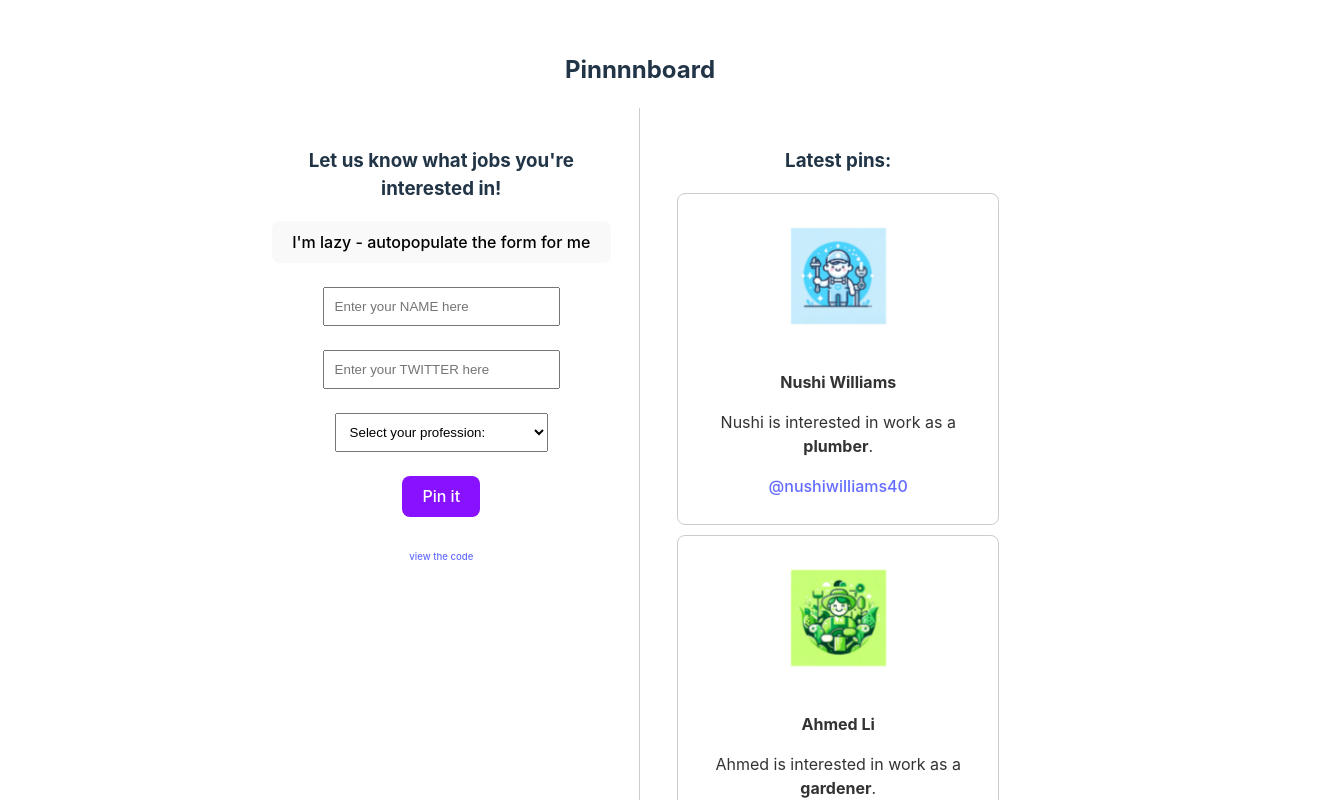
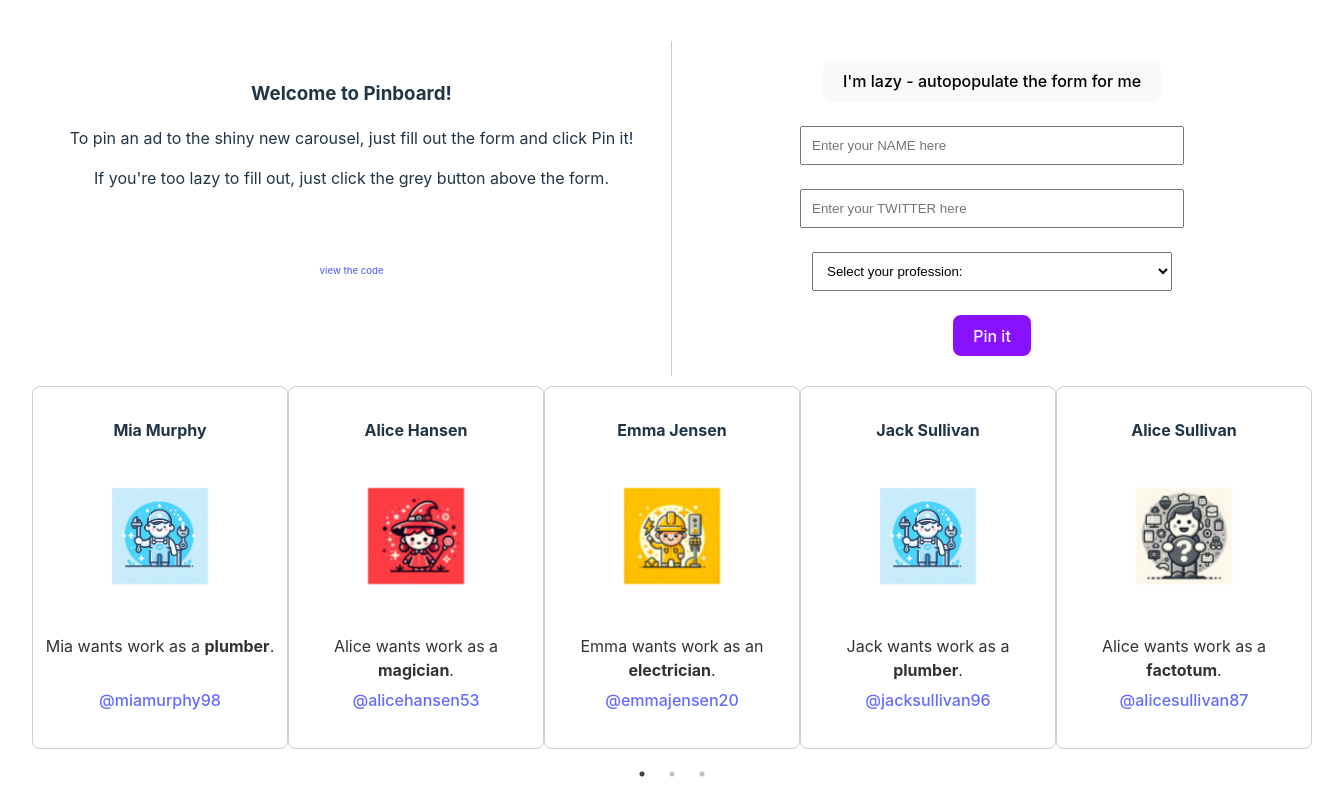
Before and after one commit to yablochko8/pinboard, a React (Vite) app: page / in a window 1280 px wide. Shown: the top 800 px of the page, 1344 px wide, since content can reach past the window. Built offline with nearby package versions, Linux system fonts and the light colour scheme.

Commit message:
Switched out simple column for a CAROUSEL

```diff
--- a/package.json
+++ b/package.json
@@ -11,7 +11,9 @@
   },
   "dependencies": {
     "react": "^18.2.0",
-    "react-dom": "^18.2.0"
+    "react-dom": "^18.2.0",
+    "react-slick": "^0.30.2",
+    "slick-carousel": "^1.8.1"
   },
   "devDependencies": {
     "@types/react": "^18.2.66",
--- a/src/App.jsx
+++ b/src/App.jsx
@@ -1,5 +1,4 @@
 import { useState } from 'react'
-import pinboardLogo from '/pinboard_logo.png'
 import './App.css'
 
 /*******************************************
@@ -213,6 +212,20 @@ let SubmitButton = ({ formValues, wipeFormValues, postNewAd }) => {
   )
 }
 
+
+const ContextBlock = () => (
+  <>
+    <h3>Welcome to Pinboard!</h3>
+    <p>To pin an ad to the shiny new carousel, just fill out the form and click Pin it!</p>
+    <p>If you're too lazy to fill out, just click the grey button above the form.</p>
+    <br />
+    <br />
+    <p className='low-emphasis'>
+      <a href="https://github.com/yablochko8/pinboard/blob/main/src/App.jsx">view the code </a>
+    </p>
+  </>
+)
+
 let InputForm = ({ postNewAd }) => {
   const [formValues, setFormValues] = useState (
     {
@@ -241,7 +254,6 @@ let InputForm = ({ postNewAd }) => {
 
   return(
     <>
-      <h3>Let us know what jobs you're interested in!</h3>
       <LazyButton updateFormVariable={updateFormVariable} />
       <br />
       <br />
@@ -253,11 +265,7 @@ let InputForm = ({ postNewAd }) => {
       <br />
       <br />
       <SubmitButton formValues={formValues} wipeFormValues={wipeFormValues} postNewAd={postNewAd} />
-      <br />
-      <br />
-      <p className='low-emphasis'>
-        <a href="https://github.com/yablochko8/pinboard/blob/main/src/App.jsx">view the code </a>
-      </p>
+
     </>
   )
 }
@@ -278,6 +286,13 @@ const createSampleAdProps = () => {
   })
 }
 
+const aOrAn = (followingString) => {
+  if(['a','e','i','o','u'].includes(followingString[0])) {
+  return "an"
+} else {
+  return "a"
+  }}
+
 const AdPost = (props) => {
 
   const { name, twitter, jobType } = props;
@@ -292,7 +307,11 @@ const AdPost = (props) => {
       maxWidth: '300px',
       margin: '10px auto',
       textAlign: 'center',
-      boxShadow: '0 4px 8px rgba (0, 0, 0, 0.1)'
+      boxShadow: '0 4px 8px rgba (0, 0, 0, 0.1)',
+      display: 'flex',
+      flexDirection: 'column',
+      alignItems: 'center',
+      justifyContent: 'center'
     },
     avatar: {
       width: '100px',
@@ -309,11 +328,16 @@ const AdPost = (props) => {
   }
   return(
     <div style = {styles.card}>
+      <h4>{name}</h4>
       <JobLogo jobType ={jobType} />
       <div style = {styles.info}>
-        <p><strong>{name}</strong></p>
-        <p>{firstName} is interested in work as a <strong>{jobType}</strong>.</p>
-        <p><a href={twitterURL}>@{twitter}</a></p>
+        <p style={{height: '2.4em'}}>
+          {/* Height style needed here so one-row text shows consistently. */}
+          {firstName} wants work as {aOrAn(jobType)} <strong>{jobType}</strong>.
+        </p>
+        <p>
+          <a href={twitterURL}>@{twitter}</a>
+        </p>
       </div>
     </div>
   )
@@ -321,12 +345,48 @@ const AdPost = (props) => {
 }
 
 
+
+/*******************************************
+ CAROUSEL WALTZ
+ *******************************************/
+
+import React from 'react';
+import Slider from 'react-slick';
+import "slick-carousel/slick/slick.css";
+import "slick-carousel/slick/slick-theme.css";
+
+const AdCarousel = ({ postedAds }) => {
+  const settings = {
+    dots: true,
+    infinite: true,
+    speed: 500,
+    slidesToShow: 5,
+    slidesToScroll: 5,
+    // autoplay: true,
+    // autoplaySpeed: 6000
+  };
+  return(
+    <Slider {...settings}>
+      {postedAds.map((ad,index) => (
+        <div key={index}>
+          <AdPost name={ad.name} jobType={ad.jobType} twitter= {ad.twitter} />
+        </div>
+      ))}
+    </Slider>
+  )
+}
+
 /*******************************************
  PULL IT ALL TOGETHER
  *******************************************/
 
 function App() {
-  const [postedAds, setPostedAds] = useState([createSampleAdProps(), createSampleAdProps(), createSampleAdProps()])
+  const numberOfStartingAds = 15;
+  const startingAds =[];
+  for (let i = 0; i < numberOfStartingAds; i++)
+    {startingAds.push(createSampleAdProps())}
+
+  const [postedAds, setPostedAds] = useState(startingAds)
 
   console.log("See the current state of the postedAds state, an array of objects with AdPost props:", postedAds)
 
@@ -340,19 +400,16 @@ function App() {
 
   return (
     <>
-      <h2>Pinnnnboard</h2>
       <div className="container">
         <div className ="left">
+          <ContextBlock />
+        </div>
+        <div className = 'right'>
           <InputForm postNewAd={postNewAd}/>
         </div>
-        <div className = 'right'>
-          <h3> Latest pins: </h3>
-          {postedAds.map((ad, index) => (
-            <AdPost key={index} name={ad.name} jobType={ad.jobType} twitter={ad.twitter} />
-          ))
-          }
-        </div>
       </div>
+      <AdCarousel postedAds={postedAds}/>
+
     </>
   )
 }
--- a/src/index.css
+++ b/src/index.css
@@ -33,7 +33,7 @@ body {
 .container {
   display: flex;
   width: 100%;
-  height: 100vh;
+  /* height: 100vh; */
 }
 
 
```
Also changed, not shown: 1 other file (tests, documents, lock files or other folders).
